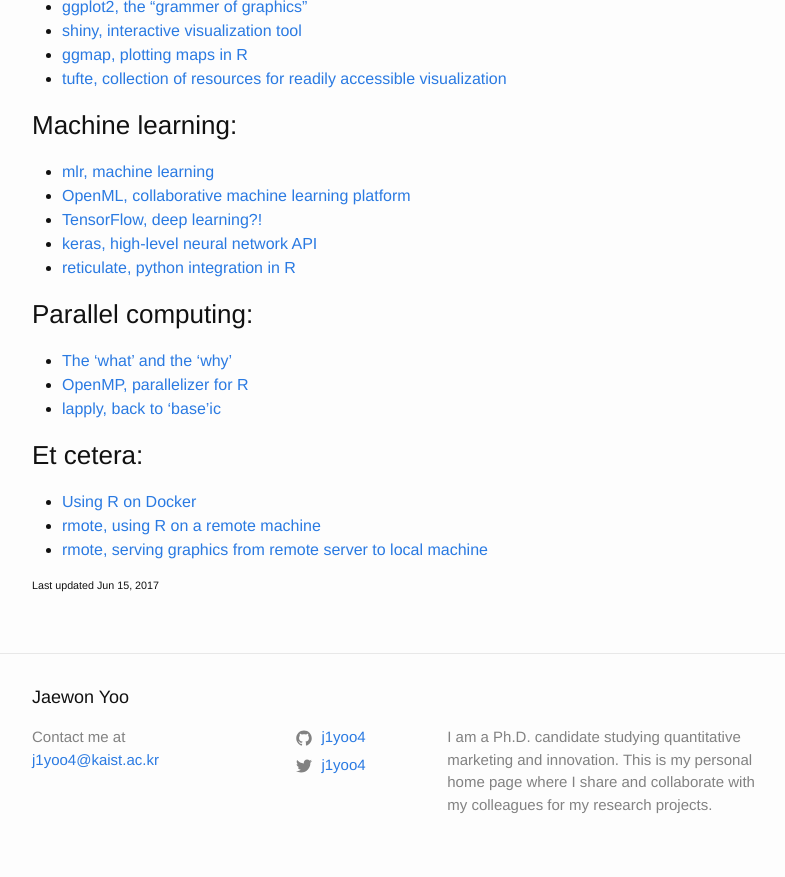
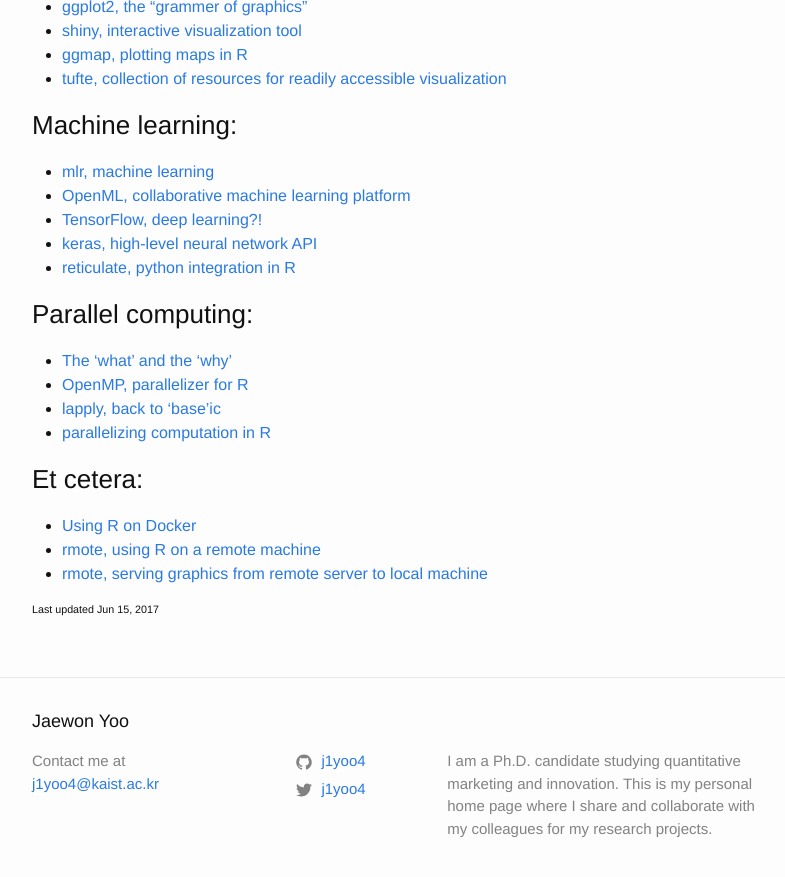
Before and after one commit to j1yoo/j1yoo.github.io, a Jekyll site: the page built from _posts/2017-06-08-useful_r_packages.md, in a window 1280 px wide and 900 px high, scrolled down 778 px. Shown: the top 877 px of the window, without its empty margins (238-1023 px from the left). Built offline with Jekyll 4.4.1, drawn with Linux system fonts in a browser that asks for light colours.

Commit message:
Create 2017-06-08-useful_r_packages.md

```diff
--- a/_posts/2017-06-08-useful_r_packages.md
+++ b/_posts/2017-06-08-useful_r_packages.md
@@ -40,6 +40,7 @@
 * [The 'what' and the 'why'](https://www.r-bloggers.com/r-with-parallel-computing-from-user-perspectives/)
 * [OpenMP, parallelizer for R](https://www.r-bloggers.com/r-and-openmp-boosting-compiled-code-on-multi-core-cpu-s/)
 * [lapply, back to 'base'ic](http://rpubs.com/kaz_yos/1204)
+* [parallelizing computation in R](http://gforge.se/2015/02/how-to-go-parallel-in-r-basics-tips/)
 
 ### Et cetera:
 * [Using R on Docker](https://github.com/rocker-org/rocker/wiki/Using-the-RStudio-image)
```
